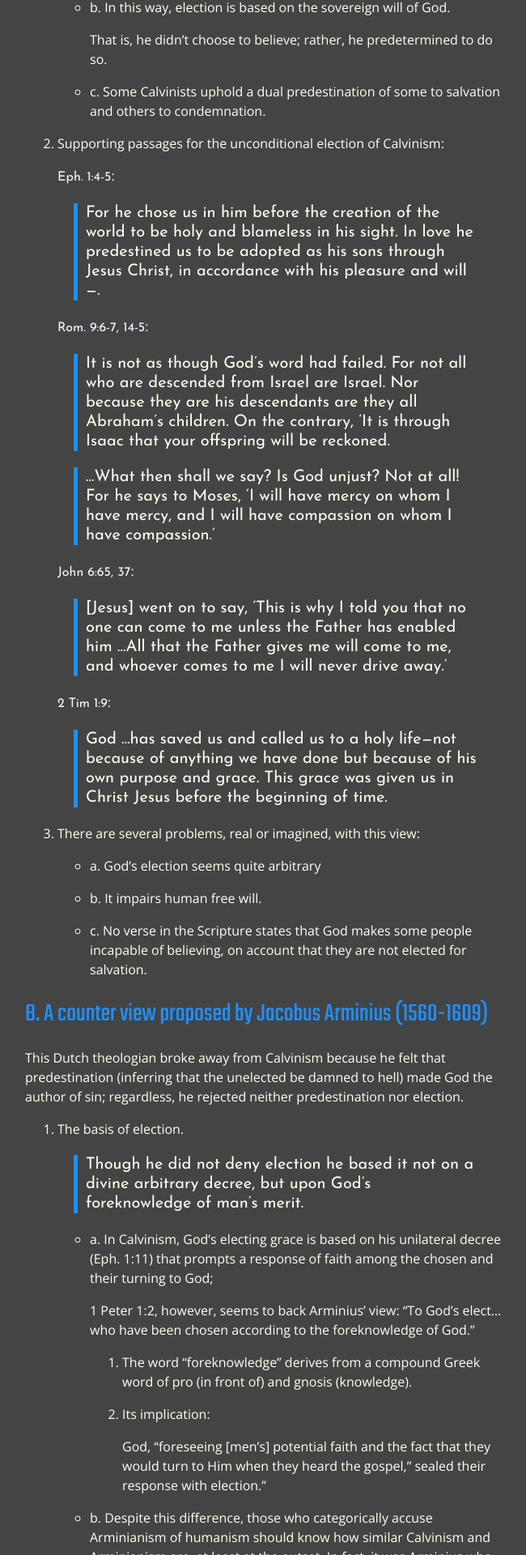
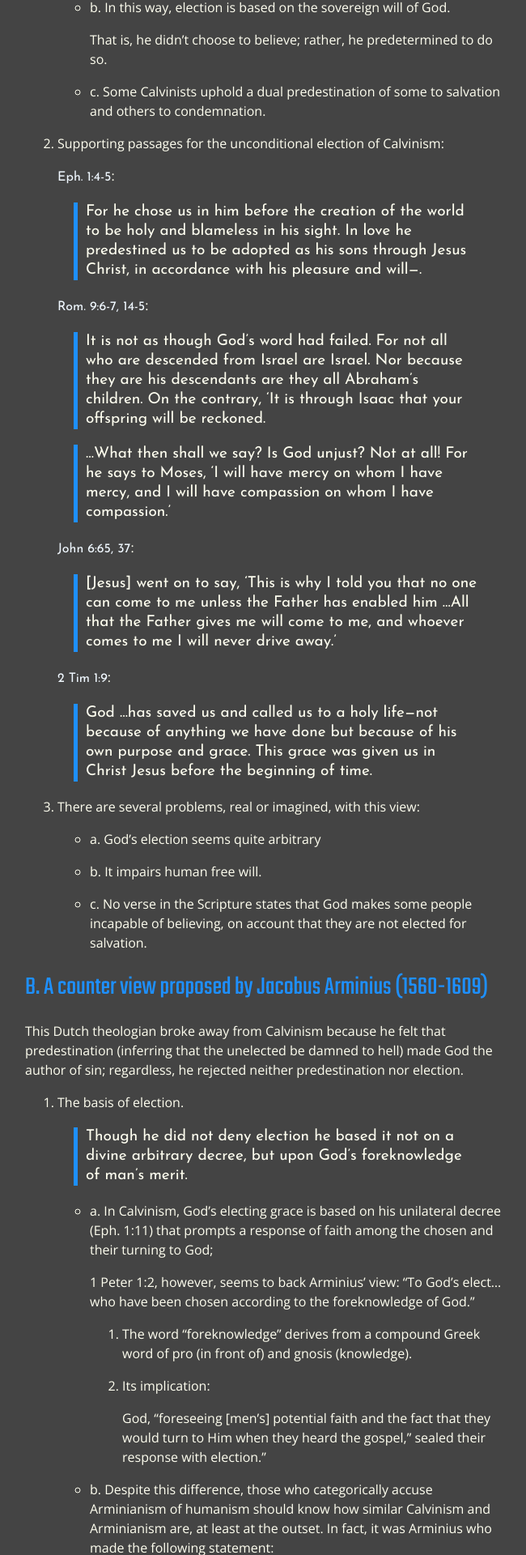
Before and after one commit to GospelTrust/kairos-th-513, a Jekyll site: the page built from docs/content/_week-03/session-07b.md, in a window 1280 px wide. Shown: the part 1319-3239 px from the top of the page at 81% size, without its empty margins (309-959 px from the left). Built offline with Jekyll 4.4.1, drawn with Linux system fonts in a browser that asks for light colours.

Commit message:
style: Make block quote text smaller to match main text

```diff
--- a/docs/assets/css/lesson.css
+++ b/docs/assets/css/lesson.css
@@ -80,7 +80,7 @@ blockquote {
   padding-left: 10px;
   margin-left: 20px;
   font-family: var(--specialFont);
-  font-size: 20px;
+  font-size: 19px;
 }
 
 section.content {
```
